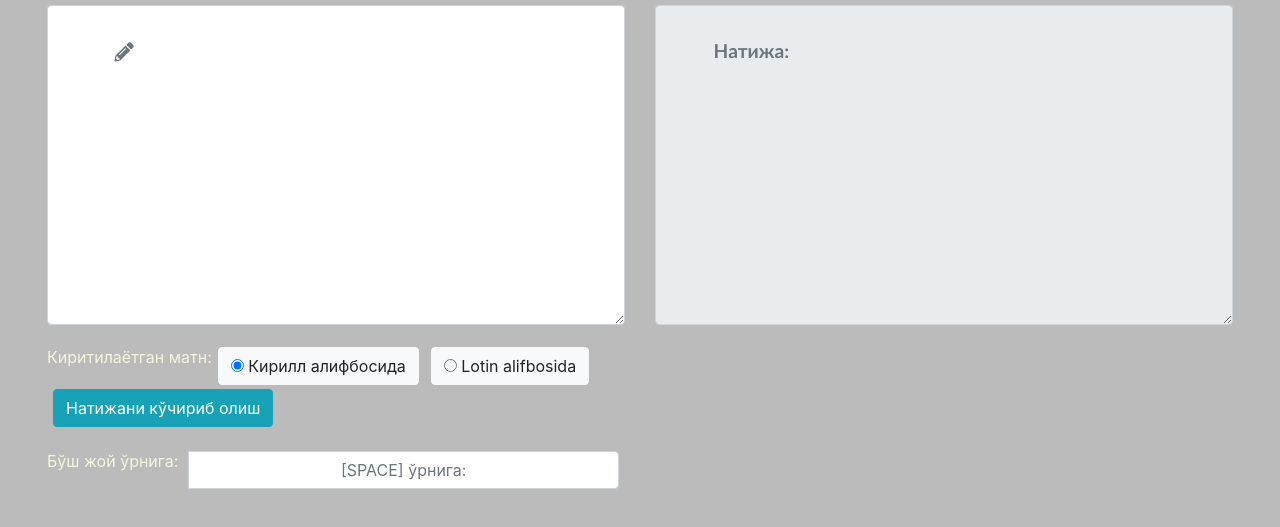
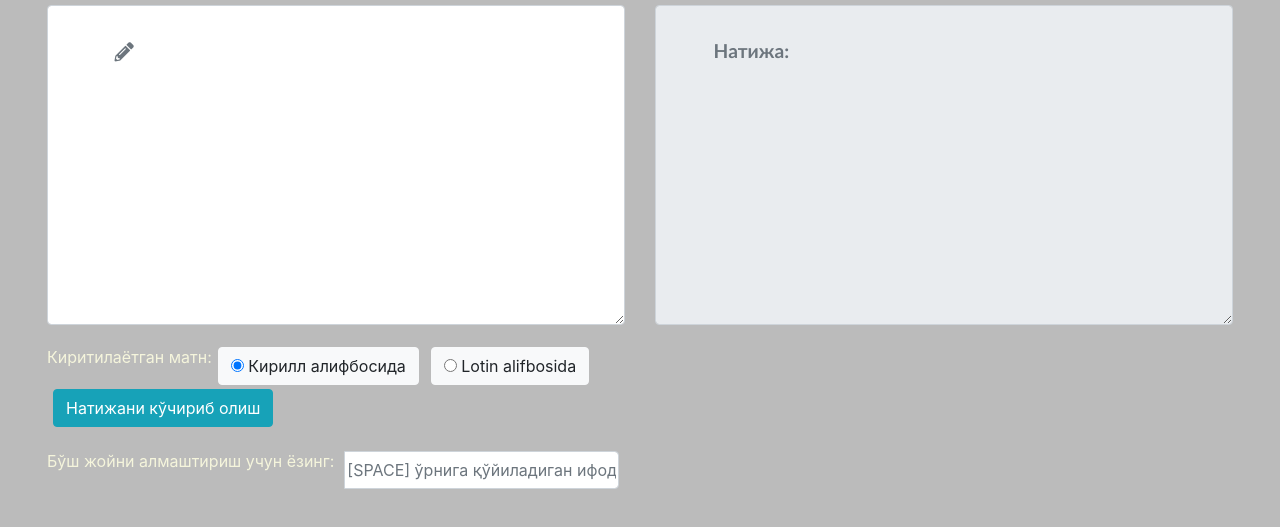
Before and after one commit to ibragimof/Q-Q, a plain HTML site: page index.html in a window 1280 px wide. Shown: the part 159-686 px from the top of the page. Drawn offline with Linux system fonts and the light colour scheme.

Commit message:
This is the latest commit

```diff
--- a/index.html
+++ b/index.html
@@ -60,8 +60,8 @@
         </div>
 
         <div class="space-replacement input-group">
-          <span class="input-group-addon">Бўш жой ўрнига:</span>
-          <input type="text" class="form-control text-center" id="space-rep" placeholder="[SPACE] ўрнига:">
+          <span class="input-group-addon">Бўш жойни алмаштириш учун ёзинг:</span>
+          <input type="text" class="form-control text-center" id="space-rep" placeholder="[SPACE] ўрнига қўйиладиган ифода">
 
         </div>
       </div>
```
